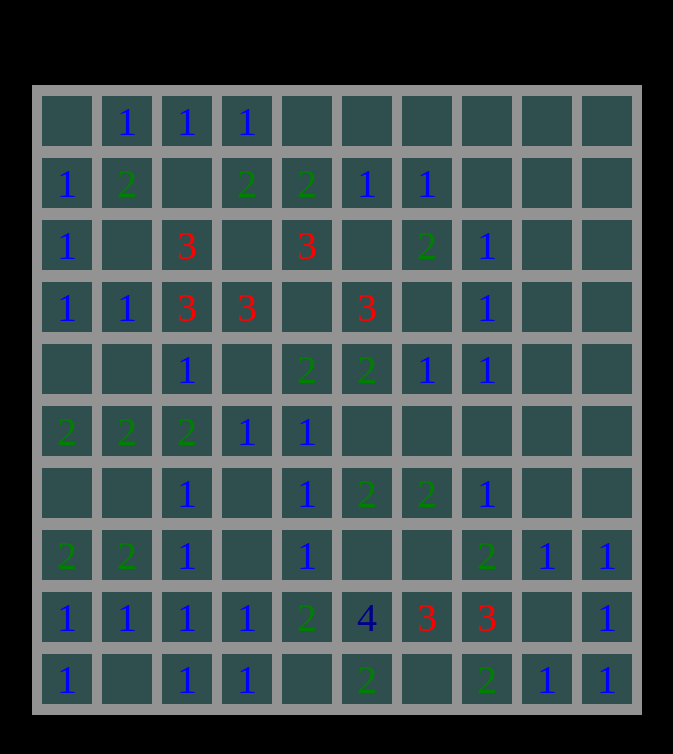
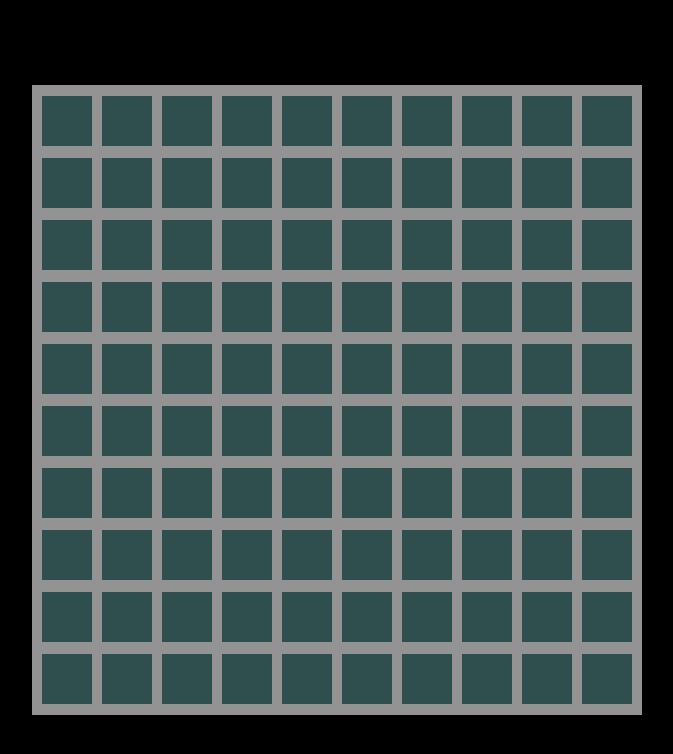
Before and after one commit to carltonLND/minesweeper-react, a React (Vite) app: page / in a window 1280 px wide. Shown: the top 754 px of the page, without its empty margins (303-976 px from the left). Built offline with nearby package versions, Linux system fonts and the light colour scheme.

Commit message:
Add cell state changing for isHidden and isFlagged & left/right click handlers

```diff
--- a/src/components/App.tsx
+++ b/src/components/App.tsx
@@ -1,6 +1,11 @@
-import { generateCells } from "../utils/createGrid";
+import {
+  Cell,
+  generateCells,
+  updatedFlagCell as getUpdatedFlagCell,
+  updatedHiddenCell as getUpdatedHiddenCell,
+} from "../utils/createGrid";
 import { Grid } from "./Grid";
-import { useMemo } from "react";
+import { useState } from "react";
 import "./App.css";
 
 const width = 10;
@@ -8,12 +13,43 @@
 const mineChance = 20;
 
 function App() {
-  const cells = useMemo(() => generateCells(width, height, mineChance), []);
+  const [cells, setCells] = useState(generateCells(width, height, mineChance));
+
+  const handleRightClick = (cell: Cell) => {
+    setCells((prev) => {
+      const newCells = [...prev];
+      newCells[cell.id] = getUpdatedFlagCell(cell);
+
+      return newCells;
+    });
+  };
+
+  const handleLeftClick = (cell: Cell) => {
+    if (cell.isMine) {
+      // TODO: Handle loss
+
+      setCells(generateCells(width, height, mineChance));
+    } else {
+      setCells((prev) => {
+        const newCells = [...prev];
+        newCells[cell.id] = getUpdatedHiddenCell(cell);
+
+        return newCells;
+      });
+
+      // TODO: Check win
+      // TODO: Handle win
+    }
+  };
 
   return (
     <div className="App">
       <div className="grid-container">
-        <Grid cells={cells} />
+        <Grid
+          cells={cells}
+          handleRightClick={handleRightClick}
+          handleLeftClick={handleLeftClick}
+        />
       </div>
     </div>
   );
--- a/src/components/Grid.tsx
+++ b/src/components/Grid.tsx
@@ -1,16 +1,38 @@
 import { Cell } from "../utils/createGrid";
 import { calcCellClass } from "../utils/cellStyle";
 
-export function Grid({ cells }: { cells: Cell[] }): JSX.Element {
+export function Grid({
+  cells,
+  handleLeftClick,
+  handleRightClick,
+}: {
+  cells: Cell[];
+  handleLeftClick: (cell: Cell) => void;
+  handleRightClick: (cell: Cell) => void;
+}): JSX.Element {
   return (
-    <div className="grid">
+    <div className="grid" onContextMenu={(e) => e.preventDefault()}>
       {cells.map((cell) => {
         return (
           <div
-            key={`${cell.pos.x},${cell.pos.y}`}
+            key={cell.id}
             className={calcCellClass(cell)}
+            onClick={() => handleLeftClick(cell)}
+            onKeyDown={() => handleLeftClick(cell)}
+            onContextMenu={(e) => {
+              e.preventDefault();
+              handleRightClick(cell);
+            }}
+            role="button"
+            tabIndex={cell.id}
           >
-            {!cell.isMine && cell.nearbyMines > 0 && cell.nearbyMines}
+            {cell.isFlagged
+              ? "🚩"
+              : cell.isHidden
+              ? ""
+              : cell.isMine
+              ? "💣"
+              : cell.nearbyMines > 0 && cell.nearbyMines}
           </div>
         );
       })}
```
